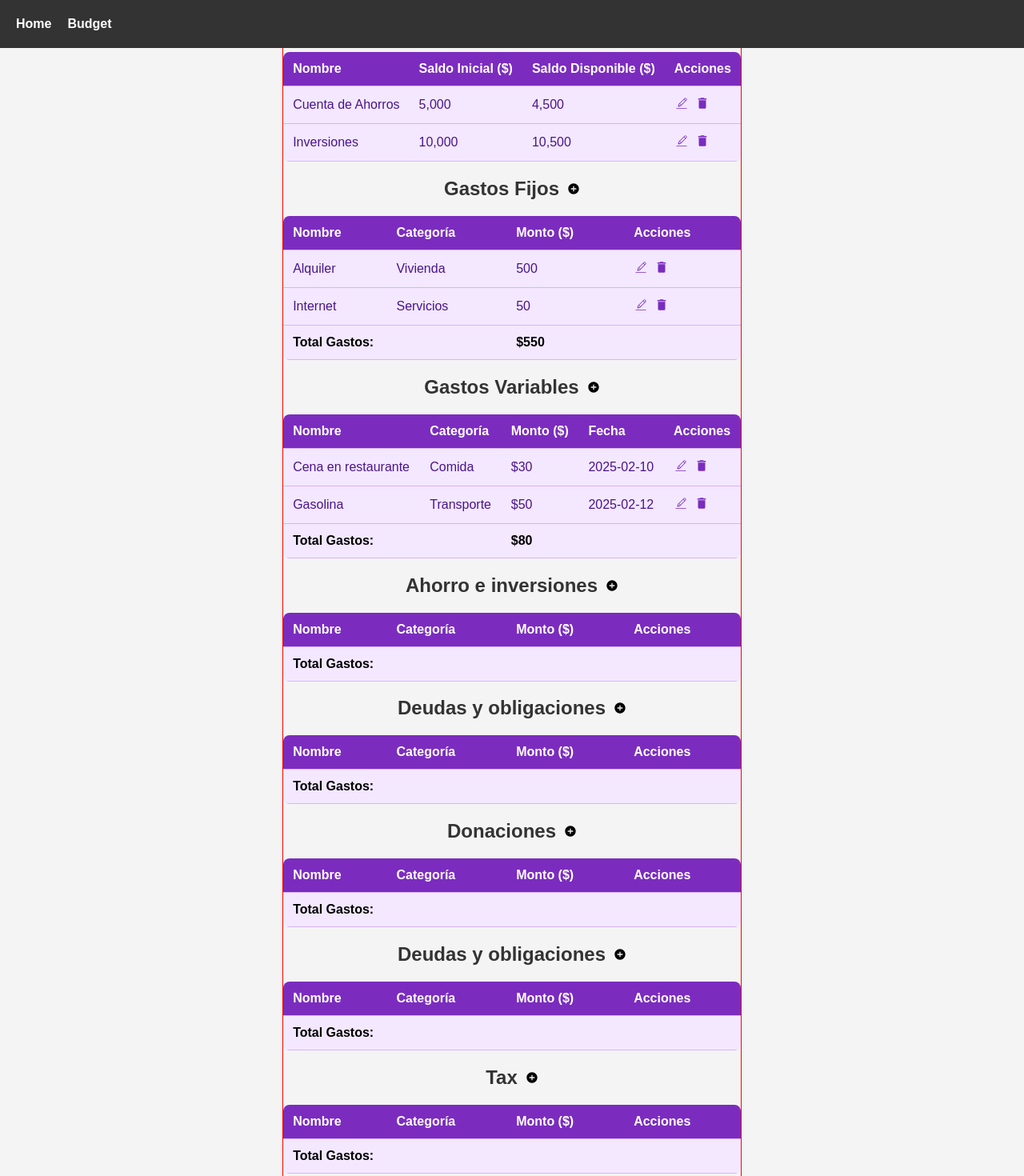
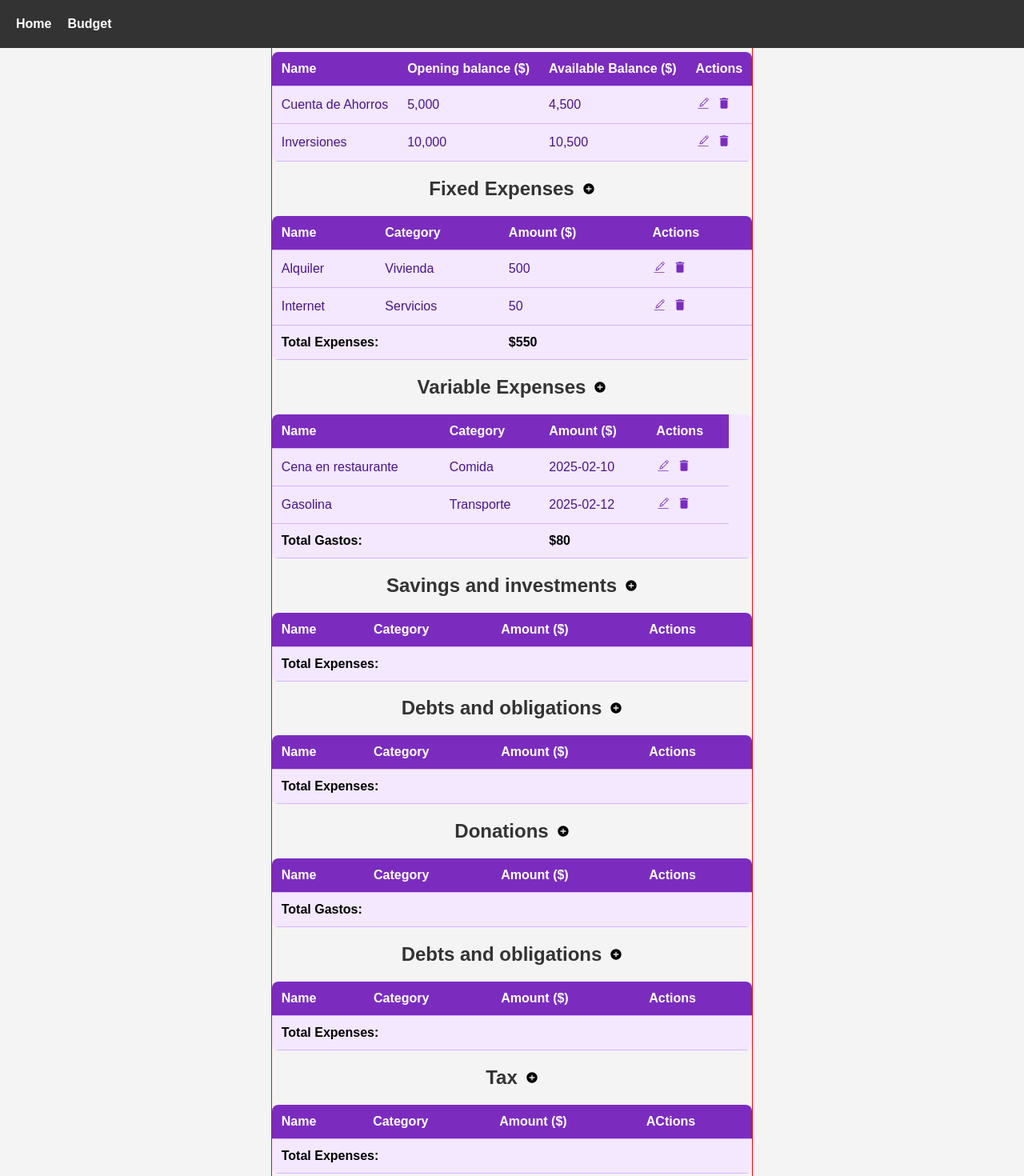
Before and after one commit to luisdavid24/financial_management_app_fronted, a React (Create React App) app: page /Budget in a window 1280 px wide. Shown: the top 1470 px of the page at 80% size. Built offline with nearby package versions, Linux system fonts and the light colour scheme.

Commit message:
Now, all the words are in english

```diff
--- a/src/Budget/AssetsTable.jsx
+++ b/src/Budget/AssetsTable.jsx
@@ -59,18 +59,18 @@ export default function AssetsTable() {
   return (
     <div className="budget-box">
       <div className="containerIconCategory">
-        <h2>Gestión de Activos</h2>
+        <h2>Asset Management</h2>
         <MdOutlineAddCircle />
       </div>
 
       <table className="tableCategory">
         <thead>
           <tr>
-            <th>Nombre</th>
+            <th>Name</th>
 
-            <th>Saldo Inicial ($)</th>
-            <th>Saldo Disponible ($)</th>
-            <th>Acciones</th>
+            <th>Opening balance ($)</th>
+            <th>Available Balance ($)</th>
+            <th>Actions</th>
           </tr>
         </thead>
         <tbody>
--- a/src/Budget/Debts.jsx
+++ b/src/Budget/Debts.jsx
@@ -7,23 +7,23 @@ export default function Debts() {
   return (
     <div>
       <div className="containerIconCategory">
-        <h2>Deudas y obligaciones</h2>
+        <h2>Debts and obligations</h2>
         <MdOutlineAddCircle />
       </div>
 
       <table className="tableCategory">
         <thead>
           <tr>
-            <th>Nombre</th>
-            <th>Categoría</th>
-            <th>Monto ($)</th>
-            <th>Acciones</th>
+            <th>Name</th>
+            <th>Category</th>
+            <th>Amount ($)</th>
+            <th>Actions</th>
           </tr>
         </thead>
         <tbody></tbody>
         <tfoot>
           <tr>
-            <th colSpan="2">Total Gastos:</th>
+            <th colSpan="2">Total Expenses:</th>
             <th></th>
             <th></th>
           </tr>
--- a/src/Budget/Donations.jsx
+++ b/src/Budget/Donations.jsx
@@ -7,17 +7,17 @@ export default function Donations() {
   return (
     <div>
       <div className="containerIconCategory">
-        <h2>Donaciones</h2>
+        <h2>Donations</h2>
         <MdOutlineAddCircle />
       </div>
 
       <table className="tableCategory">
         <thead>
           <tr>
-            <th>Nombre</th>
-            <th>Categoría</th>
-            <th>Monto ($)</th>
-            <th>Acciones</th>
+            <th>Name</th>
+            <th>Category</th>
+            <th>Amount ($)</th>
+            <th>Actions</th>
           </tr>
         </thead>
         <tbody></tbody>
--- a/src/Budget/FinanceTable.jsx
+++ b/src/Budget/FinanceTable.jsx
@@ -7,23 +7,23 @@ export default function FinanceTable() {
   return (
     <div>
       <div className="containerIconCategory">
-        <h2>Ahorro e inversiones</h2>
+        <h2>Savings and investments</h2>
         <MdOutlineAddCircle />
       </div>
 
       <table className="tableCategory">
         <thead>
           <tr>
-            <th>Nombre</th>
-            <th>Categoría</th>
-            <th>Monto ($)</th>
-            <th>Acciones</th>
+            <th>Name</th>
+            <th>Category</th>
+            <th>Amount ($)</th>
+            <th>Actions</th>
           </tr>
         </thead>
         <tbody></tbody>
         <tfoot>
           <tr>
-            <th colSpan="2">Total Gastos:</th>
+            <th colSpan="2">Total Expenses:</th>
             <th></th>
             <th></th>
           </tr>
--- a/src/Budget/FixedCostsTable.jsx
+++ b/src/Budget/FixedCostsTable.jsx
@@ -40,17 +40,17 @@ export default function FixedCostsTable() {
   return (
     <div className="expense-box">
       <div className="containerIconCategory">
-        <h2>Gastos Fijos</h2>
+        <h2>Fixed Expenses</h2>
         <MdOutlineAddCircle />
       </div>
 
       <table className="tableCategory">
         <thead>
           <tr>
-            <th>Nombre</th>
-            <th>Categoría</th>
-            <th>Monto ($)</th>
-            <th>Acciones</th>
+            <th>Name</th>
+            <th>Category</th>
+            <th>Amount ($)</th>
+            <th>Actions</th>
           </tr>
         </thead>
         <tbody>
@@ -68,7 +68,7 @@ export default function FixedCostsTable() {
         </tbody>
         <tfoot>
           <tr>
-            <th colSpan="2">Total Gastos:</th>
+            <th colSpan="2">Total Expenses:</th>
             <th>
               $
               {expenses
--- a/src/Budget/Goals.jsx
+++ b/src/Budget/Goals.jsx
@@ -14,16 +14,16 @@ export default function Goals() {
       <table className="tableCategory">
         <thead>
           <tr>
-            <th>Nombre</th>
-            <th>Categoría</th>
-            <th>Monto ($)</th>
-            <th>Acciones</th>
+            <th>Name</th>
+            <th>Category</th>
+            <th>Amount ($)</th>
+            <th>Actions</th>
           </tr>
         </thead>
         <tbody></tbody>
         <tfoot>
           <tr>
-            <th colSpan="2">Total Gastos:</th>
+            <th colSpan="2">Total Expenses:</th>
             <th></th>
             <th></th>
           </tr>
--- a/src/Budget/Tax.jsx
+++ b/src/Budget/Tax.jsx
@@ -14,16 +14,16 @@ export default function Tax() {
       <table className="tableCategory">
         <thead>
           <tr>
-            <th>Nombre</th>
-            <th>Categoría</th>
-            <th>Monto ($)</th>
-            <th>Acciones</th>
+            <th>Name</th>
+            <th>Category</th>
+            <th>Amount ($)</th>
+            <th>ACtions</th>
           </tr>
         </thead>
         <tbody></tbody>
         <tfoot>
           <tr>
-            <th colSpan="2">Total Gastos:</th>
+            <th colSpan="2">Total Expenses:</th>
             <th></th>
             <th></th>
           </tr>
--- a/src/Budget/UnforeseenEvents.jsx
+++ b/src/Budget/UnforeseenEvents.jsx
@@ -7,23 +7,23 @@ export default function UnforeseenEvents() {
   return (
     <div>
       <div className="containerIconCategory">
-        <h2>Deudas y obligaciones</h2>
+        <h2>Debts and obligations</h2>
         <MdOutlineAddCircle />
       </div>
 
       <table className="tableCategory">
         <thead>
           <tr>
-            <th>Nombre</th>
-            <th>Categoría</th>
-            <th>Monto ($)</th>
-            <th>Acciones</th>
+            <th>Name</th>
+            <th>Category</th>
+            <th>Amount ($)</th>
+            <th>Actions</th>
           </tr>
         </thead>
         <tbody></tbody>
         <tfoot>
           <tr>
-            <th colSpan="2">Total Gastos:</th>
+            <th colSpan="2">Total Expenses:</th>
             <th></th>
             <th></th>
           </tr>
--- a/src/Budget/VariableExpenses.jsx
+++ b/src/Budget/VariableExpenses.jsx
@@ -58,18 +58,17 @@ export default function VariableExpenses() {
   return (
     <div className="expense-box">
       <div className="containerIconCategory">
-        <h2>Gastos Variables</h2>
+        <h2>Variable Expenses</h2>
         <MdOutlineAddCircle />
       </div>
 
       <table className="tableCategory">
         <thead>
           <tr>
-            <th>Nombre</th>
-            <th>Categoría</th>
-            <th>Monto ($)</th>
-            <th>Fecha</th>
-            <th>Acciones</th>
+            <th>Name</th>
+            <th>Category</th>
+            <th>Amount ($)</th>
+            <th>Actions</th>
           </tr>
         </thead>
         <tbody>
@@ -77,7 +76,6 @@ export default function VariableExpenses() {
             <tr key={expense.id}>
               <td>{expense.name}</td>
               <td>{expense.category}</td>
-              <td>${expense.amount.toLocaleString()}</td>
               <td>{expense.date}</td>
               <td>
                 <CiEdit />
```
